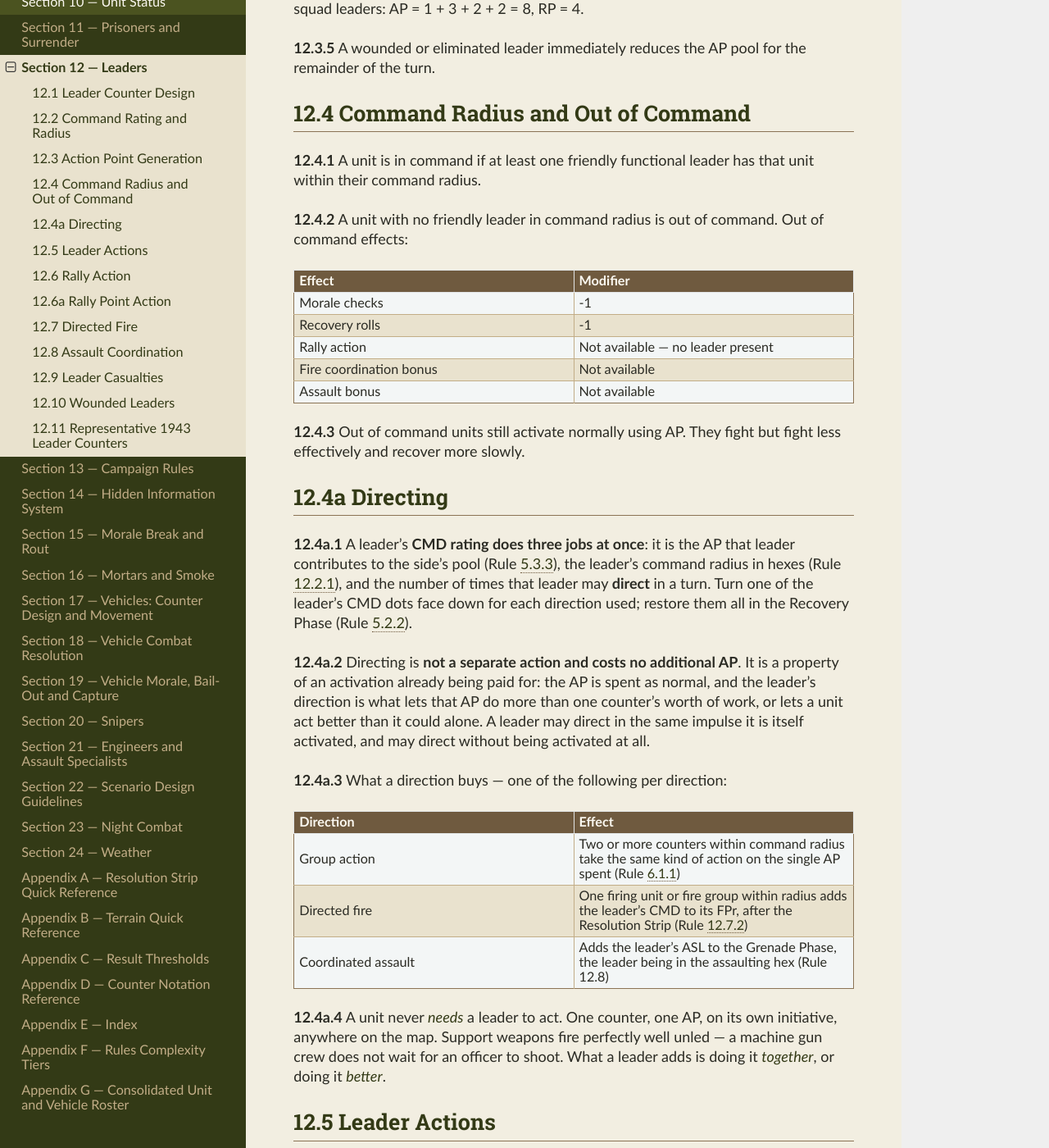
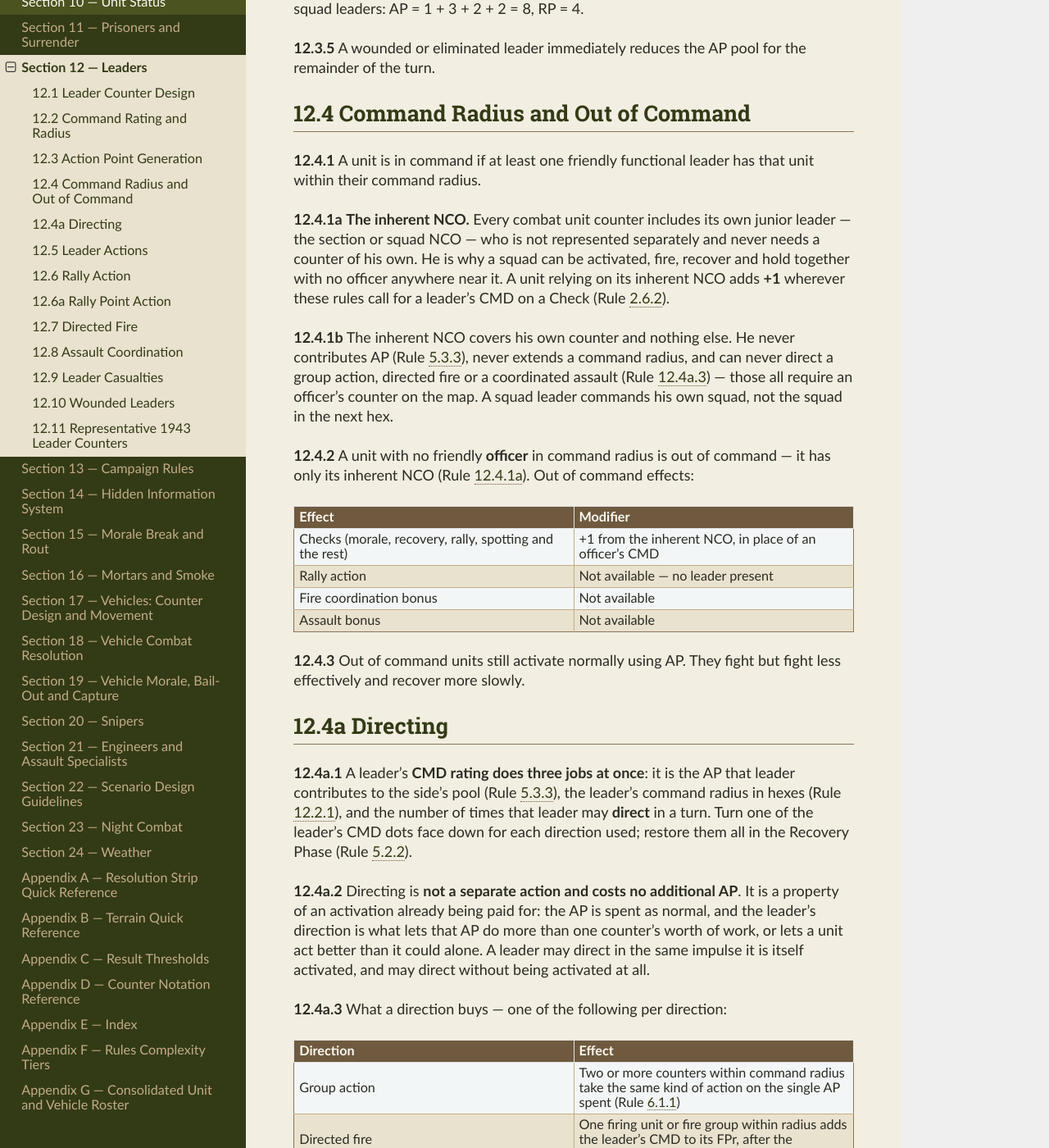
Before and after one commit to spugnoid/wdr-wargame, a Sphinx documentation site: the page built from docs/source/section_12__leaders.rst, in a window 1280 px wide and 1400 px high, scrolled down 2138 px. Shown: the whole window at 82% size. Built offline with Sphinx 7.4.7 and the Read the Docs theme 3.1.0, drawn with Linux system fonts in a browser that asks for light colours; some of the changed text lies outside the part shown.

Commit message:
Give every counter an inherent NCO (12.4.1a)
Rather than printing a squad-leader counter for every squad -- which
would have roughly doubled AP, since AP is 1 + the sum of leader CMD --
the junior leader is assumed to be inside the counter already.

12.4.1a: every combat unit contains its own NCO. He is why a squad can
be activated, fire, recover and hold together with no officer anywhere
near it, and he is worth +1 wherever a Check calls for a leader's CMD.
A rifle squad is not a leaderless mob waiting for an officer; it has a
sergeant in it.

12.4.1b draws the line that stops him becoming a free officer on every
counter: he covers his own counter only, contributes no AP, extends no
radius, and can never direct a group action, directed fire or a
coordinated assault. A squad leader commands his own squad, not the one
in the next hex. Keeping AP and coordination exclusively with printed
officers is what preserves the command system.

Consequences:

- 2.6.2's Check modifiers now read "officer's CMD, or +1 from the
  inherent NCO" -- whichever applies, never both. The old flat -1 for
  being out of command is gone: a unit on its own is competent, and an
  officer arriving is a visible step up from a working baseline rather
  than rescue from a penalty.
- 12.4.2's out-of-command table loses its -1 rows for the same reason.
- 5.3.3a's NCO floor stops being a patch and becomes the rule it was
  always describing: a force with no officers still has NCOs in every
  counter, and between them they keep AP at 2 while three unbroken
  combat units remain.

Also settled, per the designer: no movement restriction for units out of
command. Leaders make everything work better; they do not gate a squad's
ability to walk.

sphinx -W clean.

Co-Authored-By: Claude Opus 5 <noreply@anthropic.com>
Claude-Session: https://claude.ai/code/session_015yXELFrfaqQ4wwWFdrsDSf

```diff
--- a/docs/source/section_12__leaders.rst
+++ b/docs/source/section_12__leaders.rst
@@ -166,7 +166,23 @@ All leaders have M8 F1 — movement allowance 8, fire rate 1. Leaders move faste
 
    **Example:** A unit within the command radius of a distant CMD 1 leader and a farther-but-still-in-range CMD 3 leader is in command either way — Rule 12.4.1 only needs at least one functional leader's radius to cover it.
 
-**12.4.2**  A unit with no friendly leader in command radius is out of command. Out of command effects:
+**12.4.1a**  **The inherent NCO.** Every combat unit counter includes its own junior leader — the section or squad NCO — who is not represented separately and never needs a counter of his own. He is why a squad can be activated, fire, recover and hold together with no officer anywhere near it. A unit relying on its inherent NCO adds **+1** wherever these rules call for a leader's CMD on a Check (Rule 2.6.2).
+
+.. container:: rule-guide
+
+   **Why:** A rifle squad is not a leaderless mob waiting for an officer; it has a corporal or a sergeant in it, and that man is the reason it functions at all. Baking him into the counter rather than printing him separately keeps the action economy honest — officers generate Action Points, NCOs do not — while making sure that a unit fighting on its own is competent rather than crippled. It also means the difference an officer makes is a real, visible step up from a baseline that already works: +1 becomes +3 when the platoon commander is beside you.
+
+   **Example:** A Grenadier squad with no officer within radius makes its Recovery Phase roll at 1d6 +1 for its own NCO. The platoon leader (CMD 3) moving into range raises that to +3 — the squad was never helpless, it just got markedly better at everything.
+
+**12.4.1b**  The inherent NCO covers his own counter and nothing else. He never contributes AP (Rule 5.3.3), never extends a command radius, and can never direct a group action, directed fire or a coordinated assault (Rule 12.4a.3) — those all require an officer's counter on the map. A squad leader commands his own squad, not the squad in the next hex.
+
+.. container:: rule-guide
+
+   **Why:** Draws the line that stops the inherent NCO becoming a free officer on every counter. What a junior leader could actually do was hold his own section together and fight it; what he could not do was generate a platoon's tempo or coordinate the section beside him. Keeping AP and coordination exclusively with printed leaders is what preserves the whole point of the command system.
+
+   **Example:** Two squads sharing a hex, no officer present, each have their own NCO and each function normally — but moving both on a single Action Point is impossible, because that needs an officer directing (Rule 6.1.1).
+
+**12.4.2**  A unit with no friendly **officer** in command radius is out of command — it has only its inherent NCO (Rule 12.4.1a). Out of command effects:
 
 .. container:: rule-guide
 
@@ -180,10 +196,8 @@ All leaders have M8 F1 — movement allowance 8, fire rate 1. Leaders move faste
 
    * - **Effect**
      - **Modifier**
-   * - Morale checks
-     - -1
-   * - Recovery rolls
-     - -1
+   * - Checks (morale, recovery, rally, spotting and the rest)
+     - +1 from the inherent NCO, in place of an officer's CMD
    * - Rally action
      - Not available — no leader present
    * - Fire coordination bonus
@@ -236,7 +250,7 @@ All leaders have M8 F1 — movement allowance 8, fire rate 1. Leaders move faste
      - Adds the leader's ASL to the Grenade Phase, the leader being in the assaulting hex (Rule 12.8)
 
 
-**12.4a.4**  A unit never *needs* a leader to act. One counter, one AP, on its own initiative, anywhere on the map. Support weapons fire perfectly well unled — a machine gun crew does not wait for an officer to shoot. What a leader adds is doing it *together*, or doing it *better*.
+**12.4a.4**  A unit never *needs* an officer to act. One counter, one AP, on its own initiative, anywhere on the map, under its own inherent NCO (Rule 12.4.1a). Support weapons fire perfectly well unled — a machine gun crew does not wait for an officer to shoot. What a leader adds is doing it *together*, or doing it *better*.
 
 .. container:: rule-guide
 
--- a/docs/source/section_1__introduction_and_components.rst
+++ b/docs/source/section_1__introduction_and_components.rst
@@ -367,4 +367,4 @@ With Deepest Regret... is designed so that a player can resolve the majority of
      - Generous, very readable, best for older eyes
 
 
-**1.5.6**  Free and open release:  With Deepest Regret... is released free of charge as a complete open system. Rules, counter sheets, markers, and a large inventory of generated maps are all freely available. The system is designed to make squad-level hex and counter wargaming accessible without the financial barrier of commercial systems. All components can be printed at home or through a print service.
+**1.5.6**  Free and open release:  With Deepest Regret... is released free of charge as a complete open system. Rules, counter sheets, markers, and a large inventory of generated maps are all freely available. The system is designed to make squad-level hex and counter wargaming accessible without the financial barrier of commercial systems. All components can be printed at home or through a print service.**Inherent NCO —**  The junior leader inside every combat unit counter, never represented separately. He is why a squad functions with no officer nearby, and is worth +1 wherever a Check calls for a leader's CMD. He contributes no AP and can direct nothing beyond his own counter (Rule 12.4.1a).
--- a/docs/source/section_5__turn_structure.rst
+++ b/docs/source/section_5__turn_structure.rst
@@ -145,7 +145,7 @@ Before the first turn begins, both players set up the scenario once: see Rule 22
 
    **Example:** A side with one functional leader of CMD 2 gets AP = 1 + 2 = 3 for the turn; losing that leader mid-battle (and gaining no replacement) drops future turns toward the base AP = 1, moderated by the NCO floor (Rule 5.3.3a).
 
-**5.3.3a**  NCO floor: a side with **no functional leaders** that still has at least 3 unbroken combat units on the map receives AP = 2 (and thus RP = 1) — junior NCOs take over enough to keep the force fighting, at half or less of a typical led pool. With fewer than 3 unbroken combat units remaining, the base AP = 1 stands: the remnant is beyond coordination.
+**5.3.3a**  NCO floor: a side with **no functional officers** still has the inherent NCO in every one of its counters (Rule 12.4.1a), and while at least 3 unbroken combat units remain on the map those NCOs between them generate AP = 2 (and thus RP = 1) — junior NCOs take over enough to keep the force fighting, at half or less of a typical led pool. With fewer than 3 unbroken combat units remaining, the base AP = 1 stands: the remnant is beyond coordination.
 
 .. container:: rule-guide
 
```
Also changed, not shown: docs/source/appendix_e__index.rst (+8 -0 lines), docs/source/section_2__game_scale_and_conventions.rst (+6 -6 lines).
